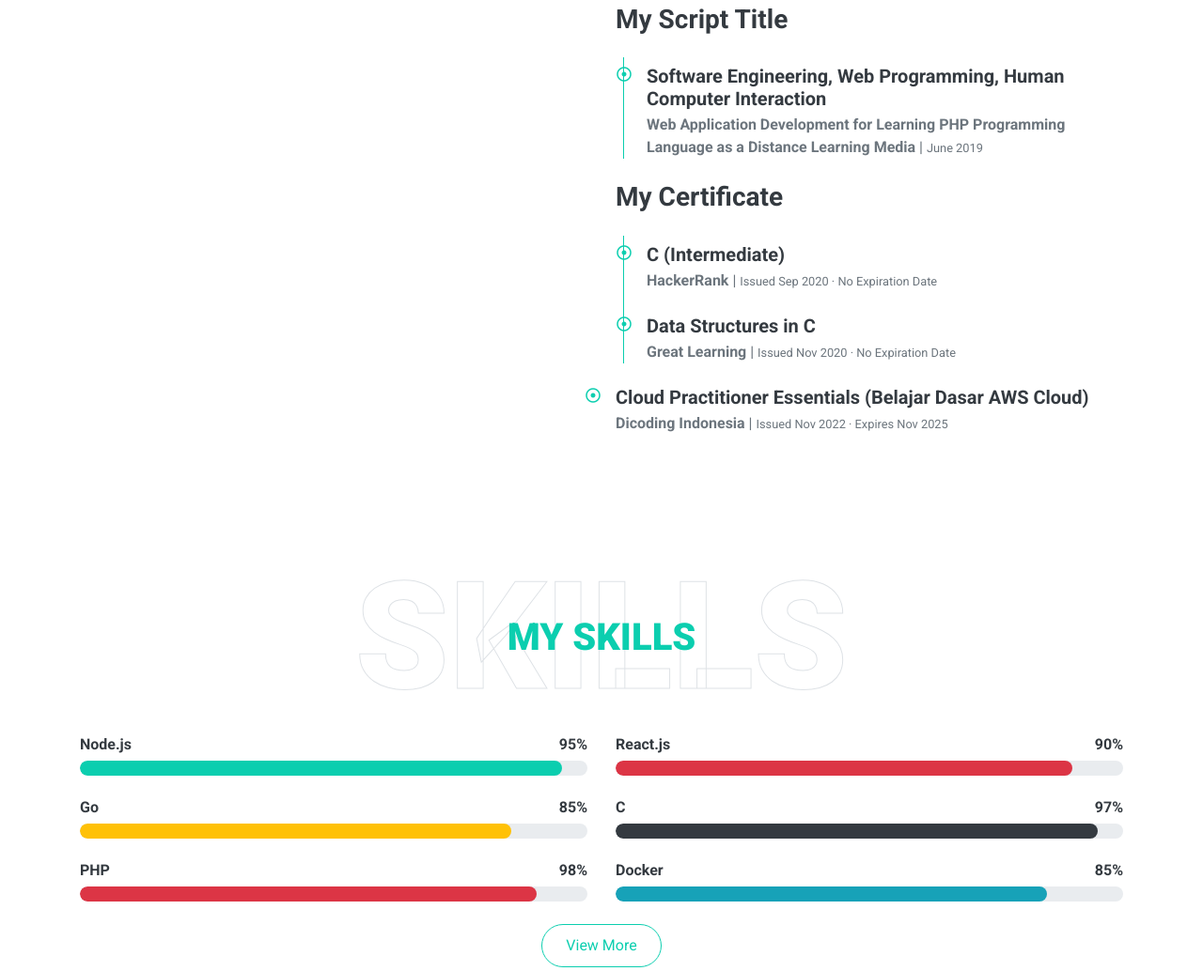
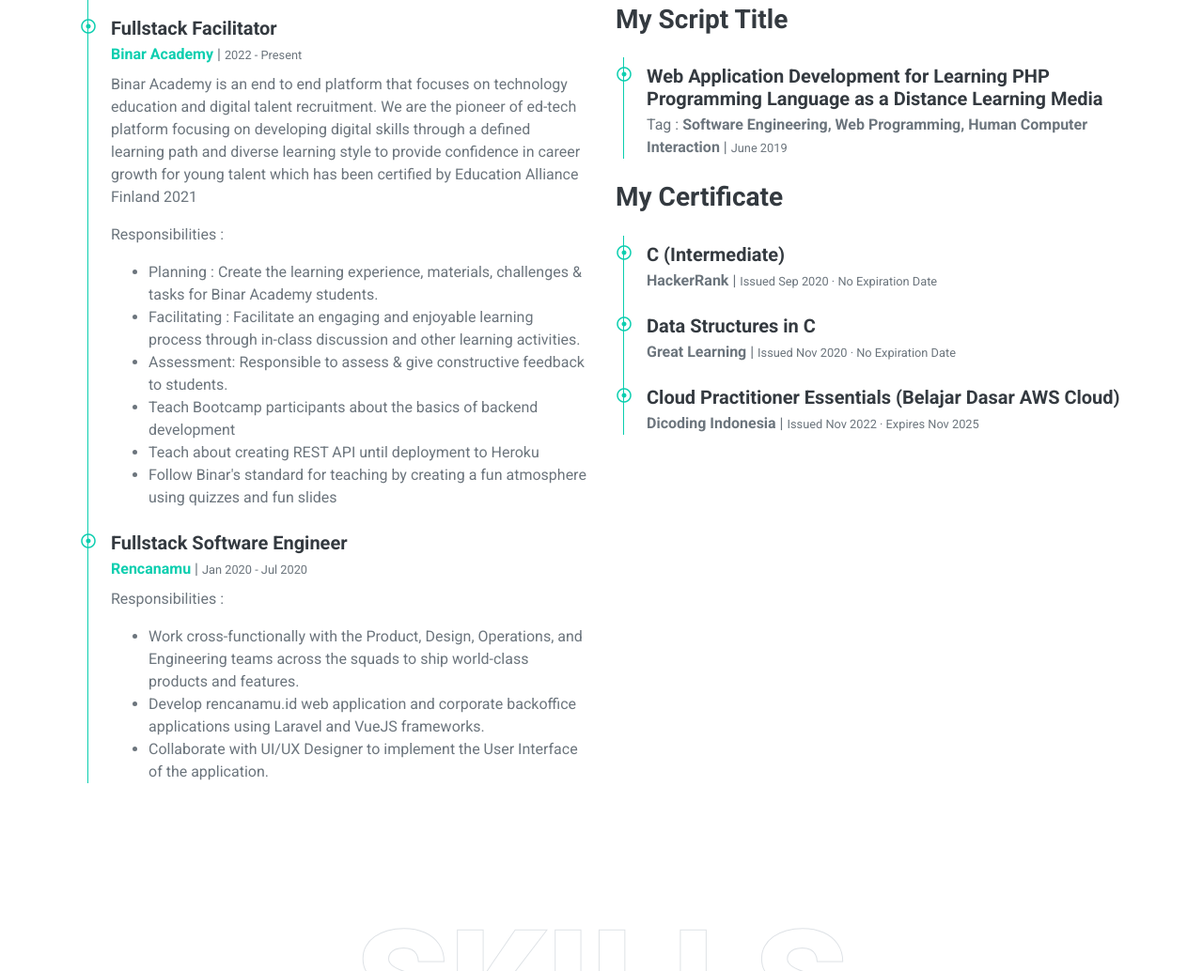
Before and after one commit to maulidannashuha/maulidannashuha.github.io, a plain HTML site: page index.html in a window 1280 px wide. Shown: the part 2440-3474 px from the top of the page at 94% size. Drawn offline with nearby package versions, Linux system fonts and the light colour scheme.

Commit message:
Add | Experience

```diff
--- a/index.html
+++ b/index.html
@@ -158,10 +158,36 @@
                             <li>Determine the timeline and tech stack that will be used</li>
                             <li>Develop applications using Next.js, React.JS, VueJS, and the Laravel PHP framework</li>
                         </ul>
-                        <p>Achievements :</p>
+                        <p>Highlights :</p>
                         <ul>
                             <li>Integrate all news on the SKPK website to a single platform that can make the news easier to read</li>
                             <li>Do some research and collaborate with DevOps to set up Sentry on-premise to make debug process on the development environment easier.</li>
+                        </ul>
+                    </div>
+                    <div class="position-relative mb-4">
+                        <i class="far fa-dot-circle text-primary position-absolute" style="top: 2px; left: -32px;"></i>
+                        <h5 class="font-weight-bold mb-1">Fullstack Facilitator</h5>
+                        <p class="mb-2"><strong><a href="https://www.binaracademy.com/">Binar Academy</a></strong> | <small>2022 - Present</small></p>
+                        <p>Binar Academy is an end to end platform that focuses on technology education and digital talent recruitment. We are the pioneer of ed-tech platform focusing on developing digital skills through a defined learning path and diverse learning style to provide confidence in career growth for young talent which has been certified by Education Alliance Finland 2021</p>
+                        <p>Responsibilities :</p>
+                        <ul>
+                            <li>Planning : Create the learning experience, materials, challenges & tasks for Binar Academy students.</li>
+                            <li>Facilitating : Facilitate an engaging and enjoyable learning process through in-class discussion and other learning activities.</li>
+                            <li>Assessment: Responsible to assess & give constructive feedback to students.</li>
+                            <li>Teach Bootcamp participants about the basics of backend development</li>
+                            <li>Teach about creating REST API until deployment to Heroku</li>
+                            <li>Follow Binar's standard for teaching by creating a fun atmosphere using quizzes and fun slides</li>
+                        </ul>
+                    </div>
+                    <div class="position-relative mb-4">
+                        <i class="far fa-dot-circle text-primary position-absolute" style="top: 2px; left: -32px;"></i>
+                        <h5 class="font-weight-bold mb-1">Fullstack Software Engineer</h5>
+                        <p class="mb-2"><strong><a href="https://rencanamu.id/">Rencanamu</a></strong> | <small>Jan 2020 - Jul 2020</small></p>
+                        <p>Responsibilities : </p>
+                        <ul>
+                            <li>Work cross-functionally with the Product, Design, Operations, and Engineering teams across the squads to ship world-class products and features.</li>
+                            <li>Develop rencanamu.id web application and corporate backoffice applications using Laravel and VueJS frameworks.</li>
+                            <li>Collaborate with UI/UX Designer to implement the User Interface of the application.</li>
                         </ul>
                     </div>
                 </div>
@@ -174,7 +200,7 @@
                         <h5 class="font-weight-bold mb-1">Computer Science</h5>
                         <p class="mb-2">
                             <strong>Syiah Kuala University</strong> | <small>2012 - 2019</small><br>
-                            GPA : 3...
+                            GPA : 3.34
                         </p>
                     </div>
                 </div>
@@ -203,9 +229,9 @@
                 <div class="border-left border-primary pt-2 pl-4 ml-2">
                     <div class="position-relative mb-4">
                         <i class="far fa-dot-circle text-primary position-absolute" style="top: 2px; left: -32px;"></i>
-                        <h5 class="font-weight-bold mb-1">Software Engineering, Web Programming, Human Computer Interaction</h5>
+                        <h5 class="font-weight-bold mb-1">Web Application Development for Learning PHP Programming Language as a Distance Learning Media</h5>
                         <p class="mb-2">
-                            <strong>Web Application Development for Learning PHP Programming Language as a Distance Learning Media</strong> | <small>June 2019</small><br>
+                            Tag : <strong>Software Engineering, Web Programming, Human Computer Interaction</strong> | <small>June 2019</small><br>
                         </p>
                     </div>
                 </div>
@@ -225,13 +251,13 @@
                             <strong>Great Learning</strong> | <small>Issued Nov 2020 · No Expiration Date</small><br>
                         </p>
                     </div>
-                </div>
                     <div class="position-relative mb-4">
                         <i class="far fa-dot-circle text-primary position-absolute" style="top: 2px; left: -32px;"></i>
                         <h5 class="font-weight-bold mb-1">Cloud Practitioner Essentials (Belajar Dasar AWS Cloud)</h5>
                         <p class="mb-2">
                             <strong>Dicoding Indonesia</strong> | <small>Issued Nov 2022 · Expires Nov 2025</small><br>
                         </p>
+                    </div>
                 </div>
             </div>
         </div>
```
Lines whose indentation alone changed are shown as unchanged.
